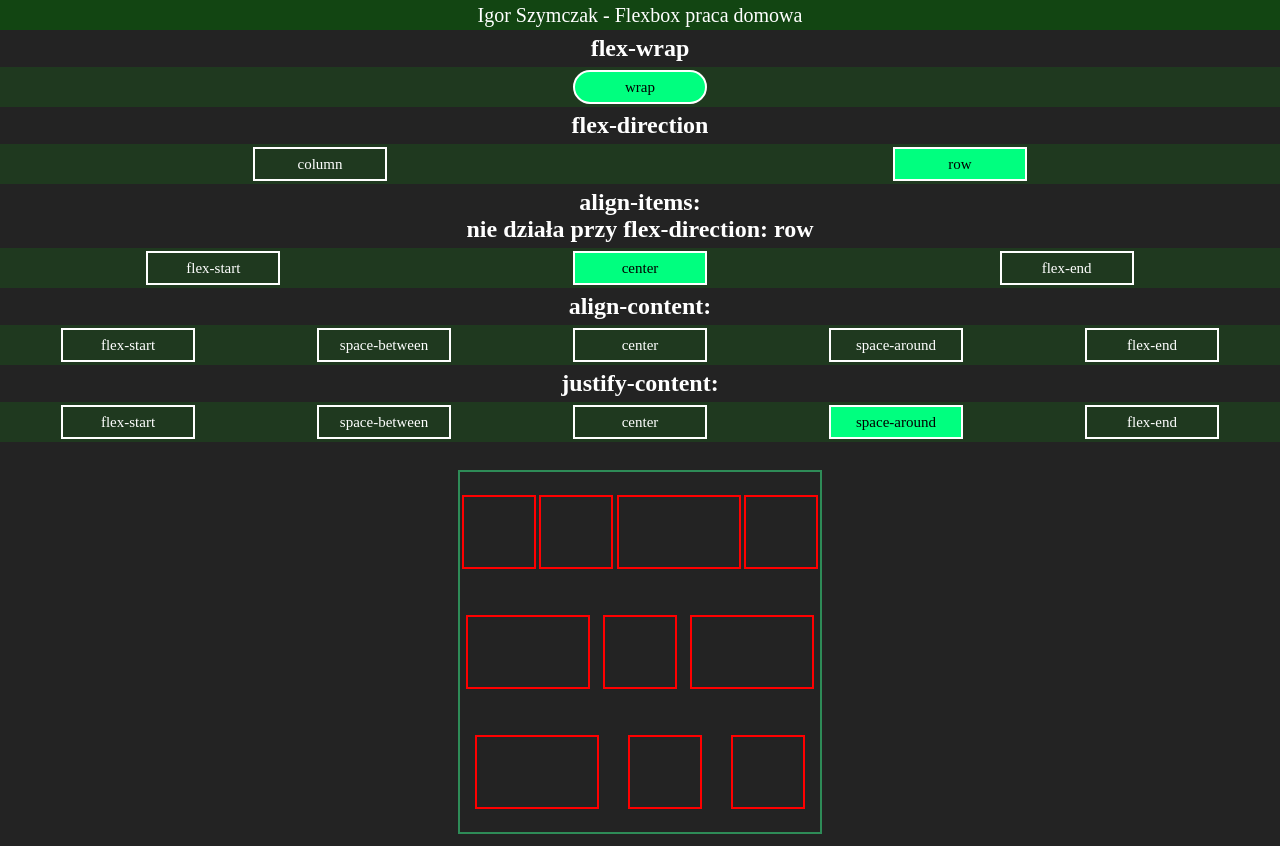
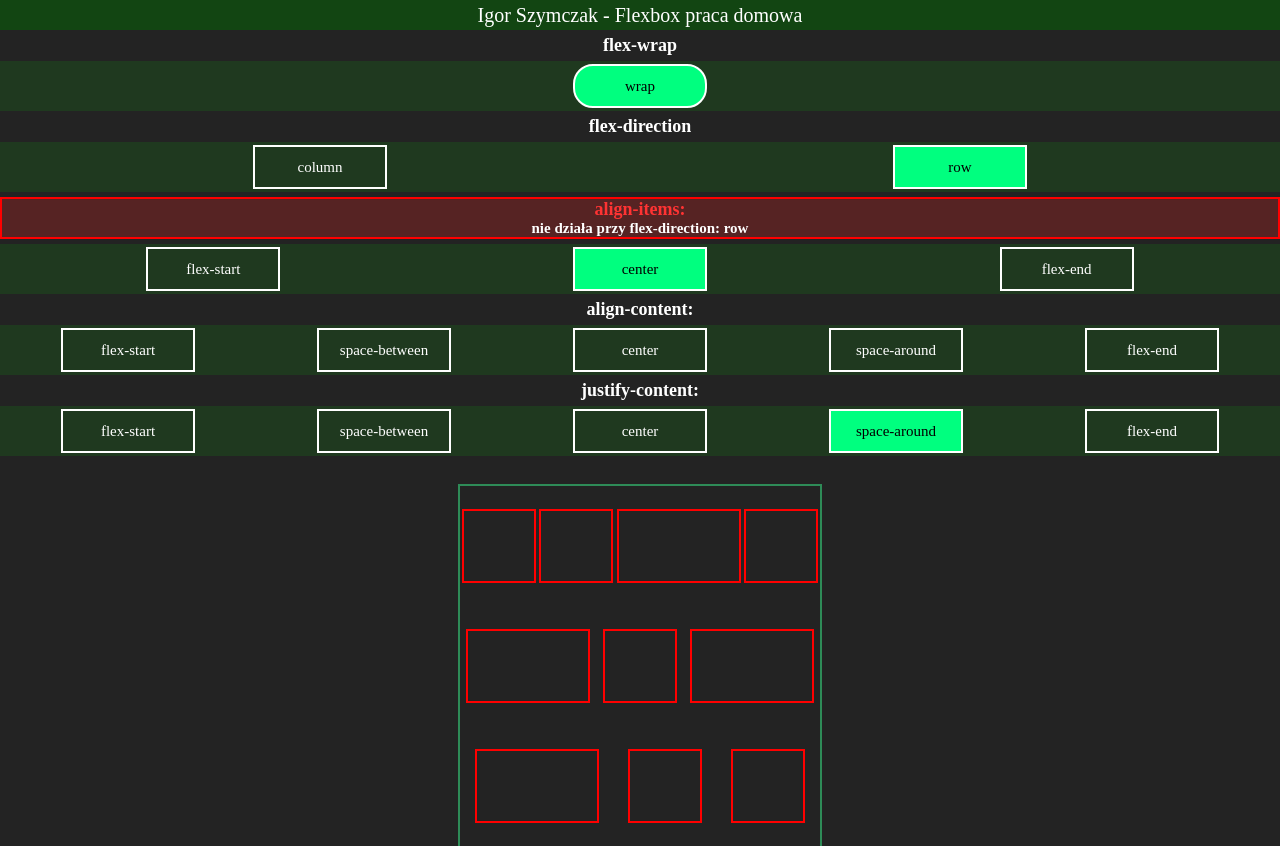
Before and after one commit to Zlotyyyy/www36pd, a plain HTML site: page index.html in a window 1280 px wide. Drawn offline with Linux system fonts and the light colour scheme.

Commit message:
Update style.css

```diff
--- a/style.css
+++ b/style.css
@@ -41,11 +41,12 @@ header span {
 h2 {
     margin: 5px 0;
     text-align:center;
+    font-size:18px;
 }
 
 .wybor1, .wybor2, .wybor3, .wybor4, .wybor5, .wybor6 {
     width:100%;
-    height:40px;
+    height:50px;
     background:rgba(0,255,0,0.1);
     display:flex;
     align-items:center;
@@ -54,13 +55,17 @@ h2 {
 
 .wybor {
     width:130px;
-    height:30px;
+    height:40px;
     display:flex;
     align-items:center;
     justify-content:center;
     border:2px solid white;
     cursor:pointer;
     font-size:15px;
+}
+
+.wybor span {
+    text-align:center;
 }
 
 .wybor:hover {
@@ -231,3 +236,37 @@ h2 {
 #direction2:checked ~ .piaskownica {
     flex-direction:row;
 }
+
+
+
+.h2align {
+    position:relative;
+}
+#direction2:checked ~ .h2align {
+    color:#f33;
+    background:#562323;
+    border:2px solid red;
+}
+.h2align p {
+    color:white;
+    font-size:15px;
+    display:none;
+}
+#direction2:checked ~ .h2align p {
+    display:block;
+}
+/* #direction2:checked ~ .h2align::before {
+    content:'! ';
+    background:#562323;
+    text-align:center;
+    padding:2px 3px;
+    padding-left:7.5px;
+    border-radius:50%;
+    right:0px;
+    left:0;
+    border:2px solid red;
+    position:absolute;
+}
+.h2align:hover::before {
+    color:red;
+} */
```
